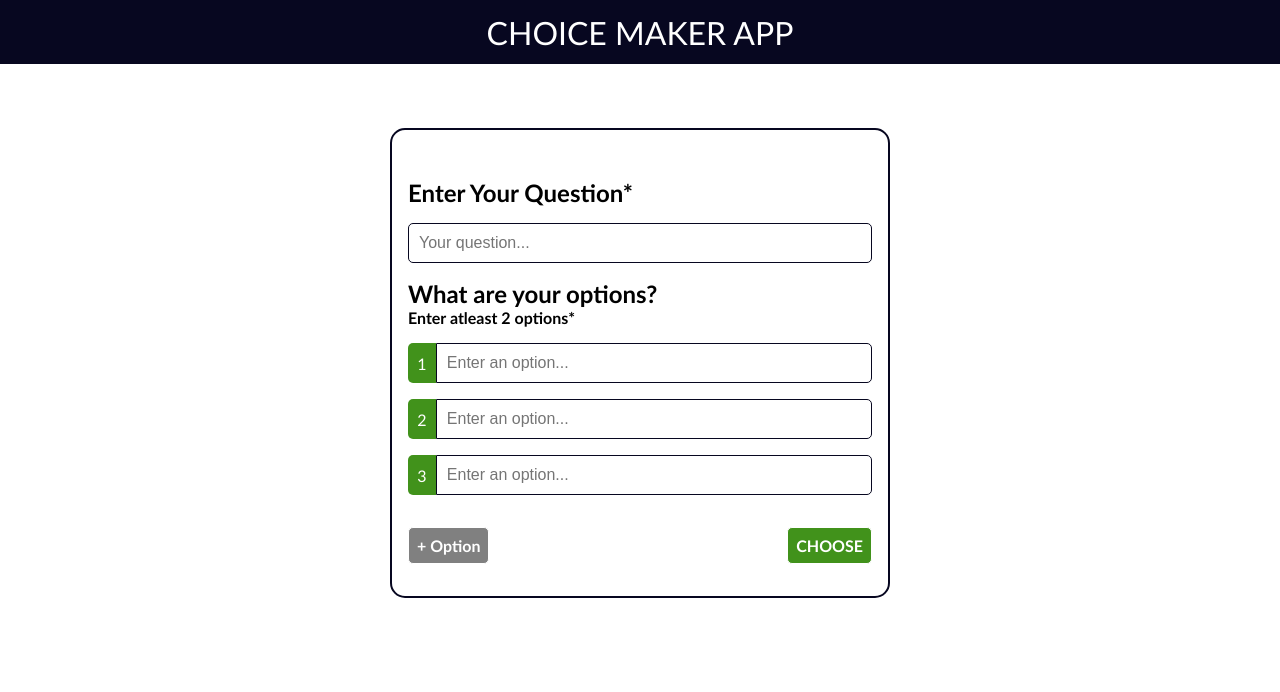
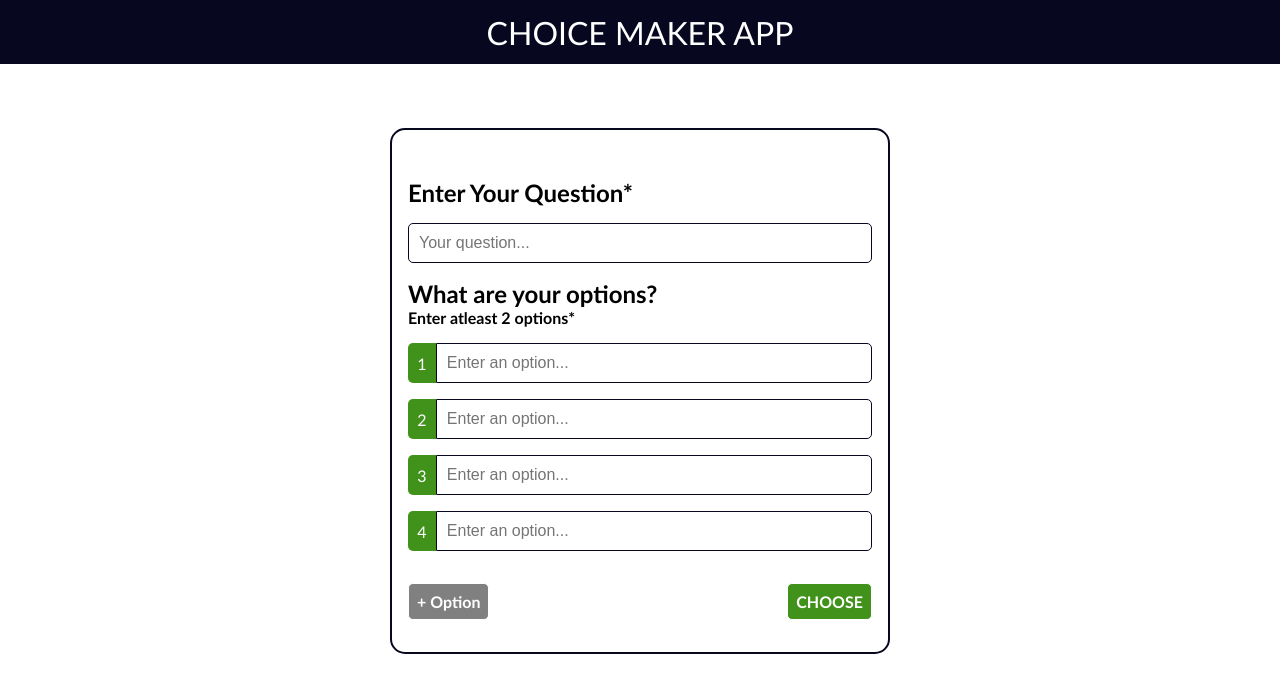
Before and after one commit to Chizycodes/Choice-Maker-App, a React (Create React App) app: page / in a window 1280 px wide. Shown: the top 692 px of the page. Built offline with nearby package versions, Linux system fonts and the light colour scheme.

Commit message:
add option field

```diff
--- a/src/components/ChoiceMaker.js
+++ b/src/components/ChoiceMaker.js
@@ -7,8 +7,10 @@ const ChoiceMaker = () => {
   const [options, setOptions] = useState([
     { option1: "", option2: "", option3: "" },
   ]);
+  const [moreOptions, setMoreOptions] = useState([{
+    option4: ""
+  }])
   const [randomAnswer, setRandomAnswer] = useState("");
-
 
   useEffect(() => {
     localStorage.setItem("randomAnswer", randomAnswer);
@@ -16,17 +18,33 @@ const ChoiceMaker = () => {
   }, [randomAnswer, question]);
 
   const handleChange = (e) => {
+    const { name, value } = e.target;
     const values = [...options];
-    values[0][e.target.name] = e.target.value;
+    values[0][name] = value;
     setOptions(values);
-
   };
 
+  const handleMoreChanges = (e, index) => {
+    const {name, value } = e.target;
+    const list = [...moreOptions];
+    list[index][name] = value;
+    setMoreOptions(list);
+  }
+
+  const addTextField = () => {
+    setMoreOptions([...moreOptions, { option4: "" }]);
+  };
 
   const getRandomAnswer = (e) => {
     e.preventDefault();
+
     let optionsArray = Object.values(options[0]);
-  let realOptions = optionsArray.filter((item) => item !== "");
+    let moreOptionsArray = Object.values(moreOptions[0]);
+    let combinedArray = [...optionsArray, ...moreOptionsArray];
+
+    console.log(combinedArray);
+
+    let realOptions = combinedArray.filter((item) => item !== "");
 
     const random = realOptions[Math.floor(Math.random() * realOptions.length)];
 
@@ -35,14 +53,13 @@ const getRandomAnswer = (e) => {
   };
 
 
-  const addTextField = () => {
-  };
 
   return (
     <>
-
       <div className="question-div">
-        <h2>Enter Your Question<span>*</span></h2>
+        <h2>
+          Enter Your Question<span>*</span>
+        </h2>
 
         <input
           type="text"
@@ -77,16 +94,30 @@ const getRandomAnswer = (e) => {
           handleChange={handleChange}
           inputName="option3"
         />
+        {moreOptions.map((x, i) => {
+          return (
+            <TextField
+              id={i+4}
+              key={i}
+              inputValue={x.option4}
+              handleChange={(e) => handleMoreChanges(e, i)}
+              inputName="option4"
+            />
+          );
+        })}
       </div>
 
       <div className="buttons">
-        <Button color="grey" text="+ Option" onClick={addTextField} />
+        <Button color="grey" text="+ Option" onClick={() => addTextField()} />
 
         <Button
           color="rgb(65, 146, 27)"
           text="CHOOSE"
           onClick={getRandomAnswer}
-          disabled={!question || Object.values(options[0]).filter((item) => item !== "").length < 2}
+          disabled={
+            !question ||
+            Object.values(options[0]).filter((item) => item !== "").length < 2
+          }
         />
       </div>
     </>
```
Lines whose indentation alone changed are shown as unchanged.
